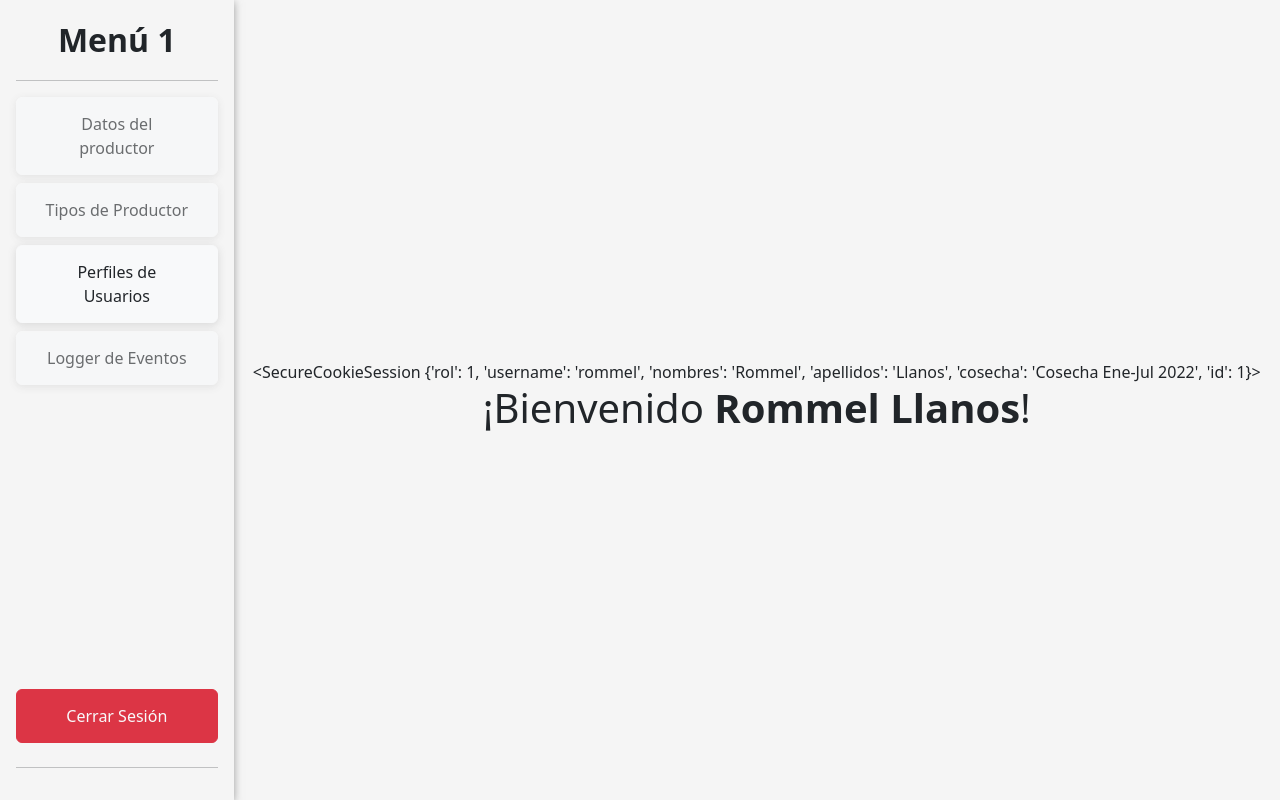
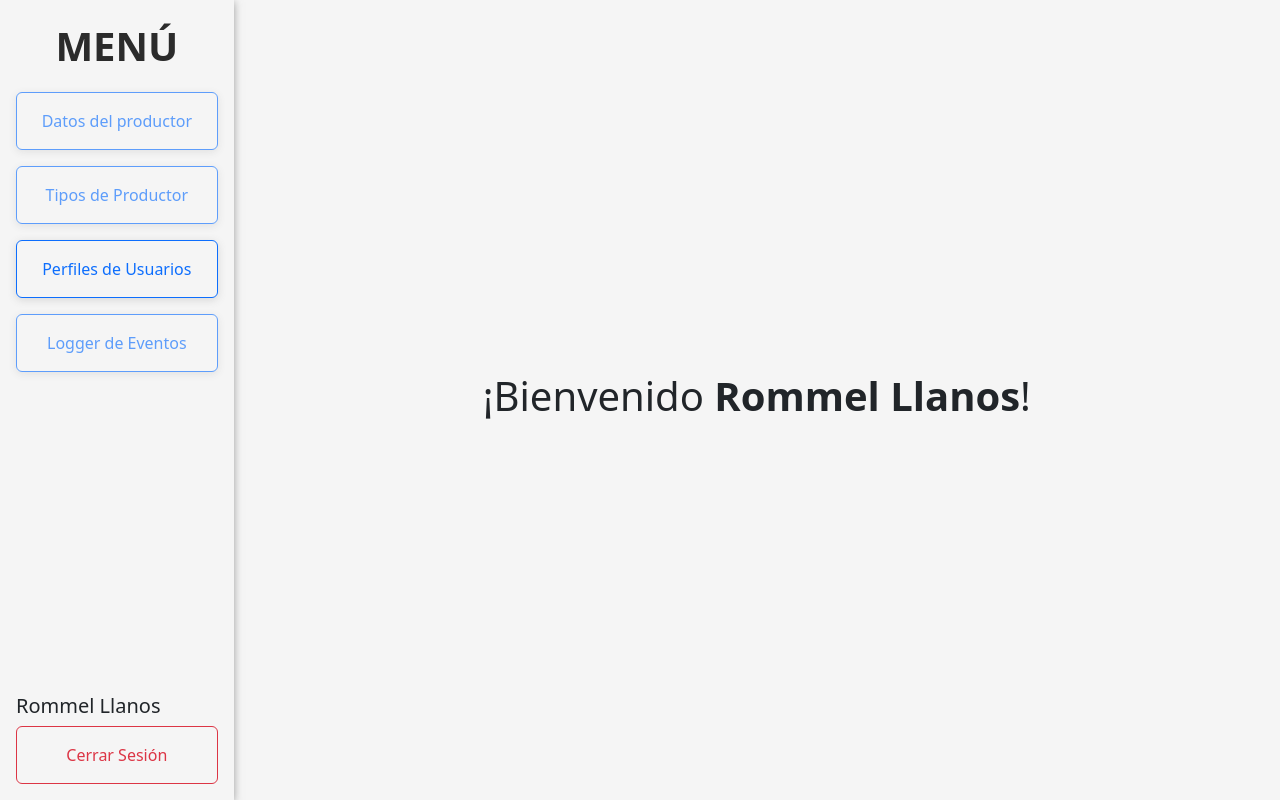
Before and after one commit to rcgamboan/flask-login, a Flask app: page /home in a window 1280 px wide. Run offline with Flask 2, Linux system fonts and the light colour scheme; a user stored in the database is signed in; some libraries are stand-ins or nearby versions.

Commit message:
Arregla bugs de interfaz

```diff
--- a/src/static/css/login.css
+++ b/src/static/css/login.css
@@ -1,6 +1,10 @@
 html,
 body {
   height: 100%;
+}
+a.disabled{
+  pointer-events: none;
+  cursor: default;
 }
 
 body {
@@ -8,23 +12,29 @@ body {
   align-items: center;
   background-color: #f5f5f5;
 }
-
+.menuLogo{
+  color: #2b2b2b;
+}
 .sidebar{
   box-shadow: rgba(99, 99, 99, 0.6) 0px 2px 8px 0px;
   background-color: #f5f5f5 !important;
 }
 
 .nav-item{
+  background-color: #f5f5f5;
   box-shadow: rgba(99, 99, 99, 0.2) 0px 2px 8px 0px;
   transition: 0.5s;
+  width: 100% !important;
 }
 .nav-item:hover{
-  box-shadow: rgba(99, 99, 99, 0.6) 0px 2px 8px 0px;
-  transform: translateX(50px);
+  background-color: rgb(13,110,253);
+  box-shadow: rgba(99, 99, 99, 0.9) 0px 2px 8px 0px;
   transition: 0.5s;
 }
 
-
+.logout{
+  width: 100%;
+}
 .upList{
   display: flex;
   flex-direction: column !important;
--- a/src/templates/home.html
+++ b/src/templates/home.html
@@ -12,12 +12,17 @@
     {% block menu %}
     <script>
         function setTab(){
-            links = document.getElementsByTagName('li')
+            list = document.getElementById('menuList')
+            links = list.getElementsByTagName('li')
             url = document.location.href
             for (i = 0; i < links.length; i++){
+                button = links[i].getElementsByTagName('button')
                 a = links[i].getElementsByTagName('a')
+                console.log(a[0].href)
                 if(url == a[0].href){
-                    links[i].style.transform = "translateX(50px)";
+                    links[i].style.transform = "translateX(50px)"
+                    button[0].style.backgroundColor = "rgb(13,110,253)"
+                    button[0].style.color = "#f5f5f5"
                 }
             }
         }
@@ -25,77 +30,99 @@
         window.onload = setTab;
     </script>
 
+    {% if 'username' in session%}
     <div class="d-flex flex-column p-3 bg-light sidebar " style="width: 280px; height: 100%;">
-        <a href="/" class="d-flex align-items-center mb-3 mb-md-0 link-dark text-decoration-none justify-content-md-center">
-            <span class="fs-2 fw-bold ">Menú {{ session['rol'] }}</span>
+        <a href="/" class="d-flex align-items-center link-dark text-decoration-none justify-content-md-center mb-3 ">
+            <span class="fs-1 fw-bold menuLogo">MENÚ</span>
         </a>
-        <hr>
-        <ul class="nav nav-pills flex-column mb-auto upList" id="msgText">
+        <ul class="nav nav-pills flex-column mb-auto upList justify-content-md-center" id="menuList">
 
             {% if session['rol'] == 0 %}
-            <li class="nav-item btn btn-light mb-2 menuitem">
-                <a href="{{ url_for('productor') }}" class="nav-link link-dark" aria-current="page">
+            <li class="align-items-center justify-content-md-center fade-in">
+                <a href="{{ url_for('productor') }}" class="w-100">
+                    <button class="nav-item btn btn-outline-primary mb-3 px-4 py-3">
                         Datos del productor
+                    </button>
                 </a>
             </li>
-            <li class="nav-item btn btn-light mb-2 menuitem">
-                <a href="#" class="nav-link link-dark">
+            <li class="align-items-center justify-content-md-center fade-in">
+                <a href="#" class="w-100">
+                    <button class="nav-item btn btn-outline-primary mb-3 px-4 py-3">
                         Tipos de Productor
+                    </button>
                 </a>
             </li>
             {% else %}
-            <li class="nav-item btn btn-light mb-2 disabled">
-                <a href="{{ url_for('productor') }}" class="nav-link link-dark" aria-current="page">
+            <li class="align-items-center justify-content-md-center fade-in">
+                <a href="#" class="w-100 disabled">
+                    <button class="nav-item btn btn-outline-primary mb-3 px-4 py-3 disabled">
                          Datos del productor
+                    </button>
                 </a>
             </li>
-            <li class="nav-item btn btn-light mb-2 disabled">
-                <a href="#" class="nav-link link-dark">
+            <li class="align-items-center justify-content-md-center fade-in">
+                <a href="#" class="w-100 disabled">
+                    <button class="nav-item btn btn-outline-primary mb-3 px-4 py-3 disabled">
                         Tipos de Productor
+                    </button>
                 </a>
             </li>
             {% endif %}
 
             {% if session['rol'] == 1 %}
-            <li class="nav-item btn btn-light mb-2 menuitem">
-                <a href="{{ url_for('admin') }}" class="nav-link link-dark" aria-current="page">
+            <li class="align-items-center justify-content-md-center fade-in">
+                <a href="{{ url_for('admin') }}" class="w-100">
+                    <button class="nav-item btn btn-outline-primary mb-3 px-4 py-3">
                         Perfiles de Usuarios
+                    </button>
                 </a>
             </li>
             {% else %}
             <!--volver a poner disabled-->
-            <li class="nav-item btn btn-light mb-2 disabled">
-                <a href="{{ url_for('admin') }}" class="nav-link link-dark" aria-current="page">
+            <li class="align-items-center justify-content-md-center fade-in">
+                <a href="#" class="w-100 disabled">
+                    <button class="nav-item btn btn-outline-primary mb-3 px-4 py-3 disabled">
                         Perfiles de Usuarios
+                    </button>
                 </a>
             </li>
             {% endif %}
 
             {% if session['rol'] == 2 %}
-            <li class="nav-item btn btn-light mb-2 menuitem">
-            <a href="#" class="nav-link link-dark">
+            <li class="align-items-center justify-content-md-center fade-in">
+                <a href="#" class="w-100">
+                    <button class="nav-item btn btn-outline-primary mb-3 px-4 py-3">
                         Logger de Eventos
+                    </button>
                 </a>
             </li>
             {%else%}
-            <li class="nav-item btn btn-light mb-2 menuitem disabled">
-                <a href="#" class="nav-link link-dark">
+            <li class="align-items-center justify-content-md-center fade-in">
+                <a href="#" class="w-100 disabled">
+                    <button class="nav-item btn btn-outline-primary mb-3 px-4 py-3 disabled">
                         Logger de Eventos
+                    </button>
                 </a>
             </li>
             {%endif%}
         </ul>
         <ul class="nav nav-pills flex-column upList">
-            <li class="btn btn-danger mb-2 menuitem align-baseline">
-                <a href="/logout" class="nav-link link-light">
+            <li>
+                <h5>
+                    {{ session['nombres'] + ' ' + session['apellidos']}}
+                </h5>
+            </li>
+            <li class="align-items-center justify-content-md-center fade-in">
+                <a href="/logout" class="w-100">
+                    <button class="btn btn-outline-danger px-4 py-3 logout">
                         Cerrar Sesión
+                    </button>
                 </a>
             </li>
         </ul>
-        <hr>
     </div>
+    {%endif%}
     <main class="form-signin w-100 m-auto text-center">
-        {{session}}
         {% block body %}
         <h1>¡Bienvenido <strong>{{ session['nombres'] + ' ' + session['apellidos']}}</strong>!</h1>
         {% endblock %}
```
Also changed, not shown: src/usuarios.sqlite. Lines whose indentation alone changed are shown as unchanged.
